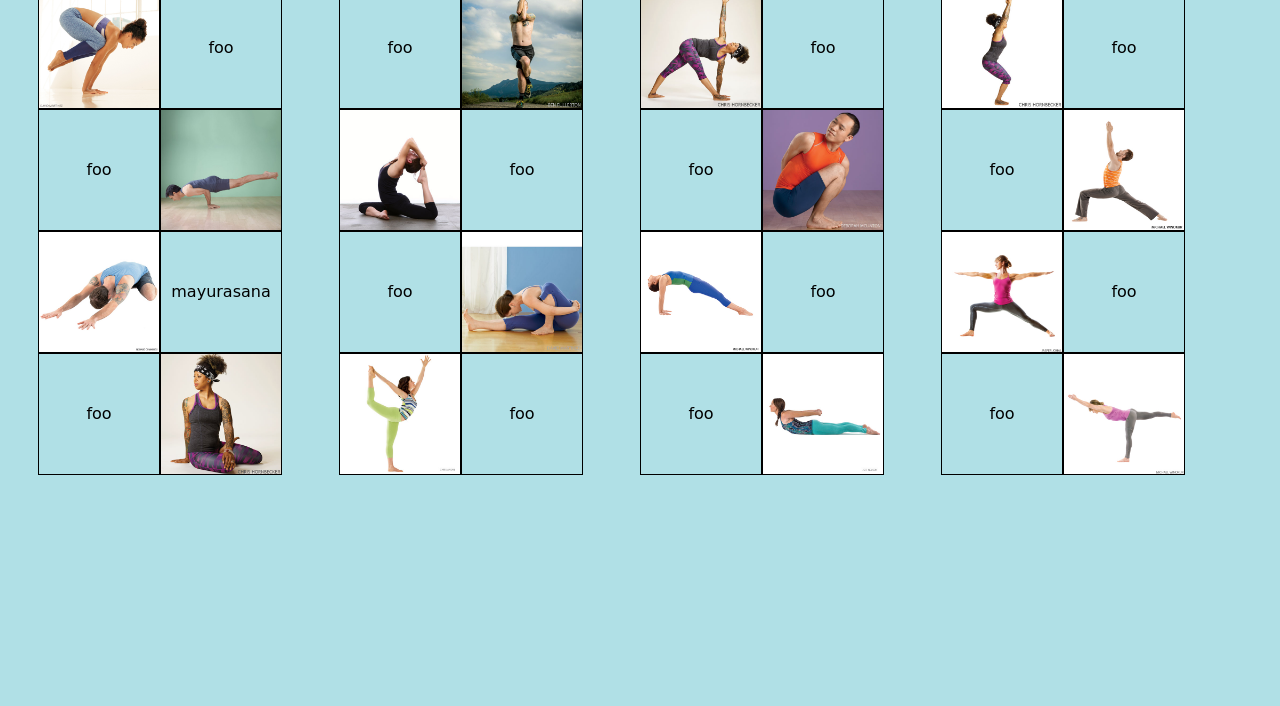
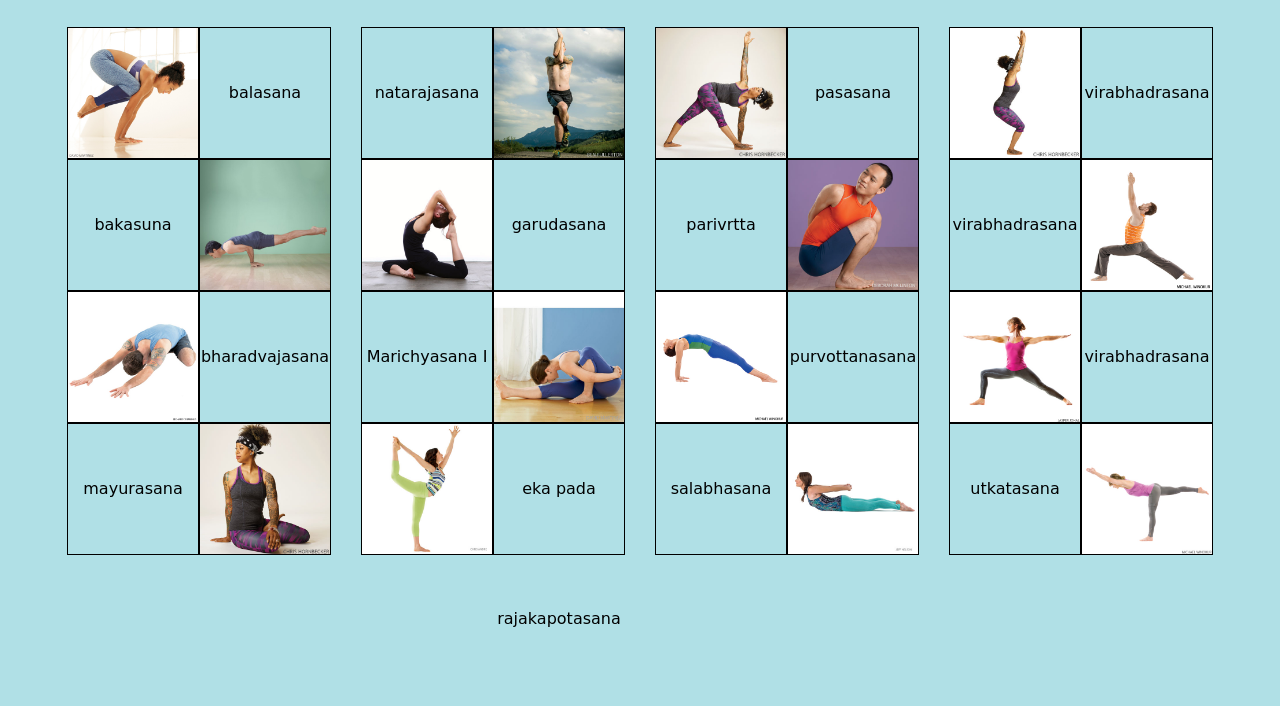
Before and after one commit to navyayvan/Asana, a plain HTML site: page index.html in a window 1280 px wide. Shown: the part 94-800 px from the top of the page. Drawn offline with nearby package versions, Linux system fonts and the light colour scheme.

Commit message:
board is drag/drop ready

```diff
--- a/css/main.css
+++ b/css/main.css
@@ -6,11 +6,12 @@ header {
 	color: white;
 	font-family: 'Dancing Script', cursive;
 	text-align: center;
+	font-size: 1.3em;
 }
 
 .cell {
-	height: 120px;
-	width: 120px;
+	height: 130px;
+	width: 130px;
 	border: 1px black solid;
 	padding: 0;
 	display: inline-block;
@@ -18,7 +19,7 @@ header {
 	float: left;
 	text-align: center;
 	vertical-align: middle;
-	line-height: 120px;
+	line-height: 130px;
 	font-family: 'PT Sans Italic', cursive;
 	font-size: 1em;
 	color: black;
@@ -32,6 +33,11 @@ header {
 
 }
 
+.row {
+	width: 264px;
+	margin: 15px;
+}
+
 
 
 img {
--- a/index.html
+++ b/index.html
@@ -12,147 +12,165 @@
 
 	<body>
 		<header>
-			<h1>Om</h1>
+			<h1>yogas-citta-vrtti-nirodhah</h1>
 		</header>
 
 		<div id="board">
 			<div class="row">
-				<div class="cell">
+				<div id="1" class="cell photo">
 				<img src="img/bakasana.jpg"/>
 				</div>
 
-				<div class="cell">
-				foo
+				<div id="2" class="cell">
+				balasana
+				<!-- accepts id 5 -->
 				</div>
 
-				<div class="cell">
-				foo
+				<div id="3" class="cell">
+				bakasuna
+				<!-- accepts id 1 -->
 				</div>
 
-				<div class="cell">
+				<div id="4" class="cell photo">
 				<img src="img/mayurasana.jpg"/>
 				</div>
 
-				<div class="cell">
+				<div id="5" class="cell photo">
 				<img src="img/balasana.jpg"/>
 				</div>
 
-				<div class="cell">
-				mayurasana
+				<div id="6" class="cell">
+				bharadvajasana I
+				<!-- accepts id 8 -->
 				</div>
 
-				<div class="cell">
-				foo
+				<div  id="7" class="cell">
+				mayurasana
+				<!-- accepts id 4 -->
 				</div>
 
-				<div class="cell">
+				<div id="8" class="cell photo">
 				<img src="img/bharadvajasana_I.jpg"/>
 				</div>
 
 			</div>
 
 			<div class="row">
-				<div class="cell">
-				foo
+				<div id='9' class="cell">
+				natarajasana
+				<!-- accepts id 15 -->
 				</div>
 
-				<div class="cell">
+				<div id="10" class="cell photo">
 				<img src="img/garudasana.jpg"/>
 				</div>
 
-				<div class="cell">
+				<div id="11" class="cell photo">
 				<img src="img/eka_pada_rajakapotasana.jpg"/>
 				</div>
 
-				<div class="cell">
-				foo
+				<div id="12" class="cell">
+				garudasana
+				<!-- accepts id 10 -->
 				</div>
 
-				<div class="cell">
-				foo
+				<div id="13" class="cell">
+				Marichyasana I
+			<!-- 	accepts id 14 -->
 				</div>
 
-				<div class="cell">
+				<div id="14" class="cell photo">
 				<img src="img/Marichyasana_I.jpg"/>
 				</div>
 
-				<div class="cell">
+				<div id="15" class="cell photo">
 				<img src="img/natarajasana.jpg"/>
 				</div>
 
-				<div class="cell">
-			 	foo
+				<div id="16" class="cell">
+			 	eka pada rajakapotasana
+			 	<!-- accepts id 11 -->
 				</div>
 			</div>
 
 			<div class="row">
-				<div class="cell">
+				<div id="17" class="cell photo">
 				<img src="img/parivrtta_trikonasana.jpg"/>
 				</div>
 
-				<div class="cell">
-				foo
+				<div id="18"class="cell">
+				pasasana
+				<!-- accepts id 20 -->
 				</div>
 
-				<div class="cell">
-				foo
+				<div id="19" class="cell">
+				parivrtta trikonasana
+				<!-- accepts id 17 -->
 				</div>
 
-				<div class="cell">
+				<div id="20" class="cell photo">
 					<img src="img/pasasana.jpg"/>
 				</div>
 
-				<div class="cell">
+				<div id="21" class="cell photo">
 					<img src="img/purvottanasana.jpg"/>
 				</div>
 
-				<div class="cell">
-				 foo
+				<div id="22" class="cell">
+				 purvottanasana
+				 <!-- accepts id 21 -->
 				</div>
 
-				<div class="cell">
-				foo
+				<div id="23" class="cell">
+				salabhasana
+				<!-- accepts id 24 -->
 				</div>
-				<div class="cell">
+
+				<div id="24" class="cell photo">
 					<img src="img/salabhasana.jpg"/>
 				</div>
 			</div>
 
 
 			<div class="row">
-				<div class="cell" >
+				<div id="25" class="cell photo" >
 				<img src="img/utkatasana.jpg"/>
 				</div>
 
-				<div class="cell">
-				foo
+				<div id="26" class="cell">
+				virabhadrasana II
+				<!-- accepts id 29 -->
 				</div>
 
-				<div class="cell">
-				foo
+				<div id="27" class="cell">
+				virabhadrasana III
+				<!-- accepts id 32 -->
 				</div>
 
-				<div class="cell">
+				<div id="28" class="cell photo">
 				<img src="img/virabhadrasana_I.jpg"/>
 				</div>
 
-				<div class="cell">
+				<div id="29" class="cell photo">
 				<img src="img/virabhadrasana_II.jpg"/>
 				</div>
 
-				<div class="cell">
-				foo
+				<div id="30" class="cell">
+				virabhadrasana I
+				<!-- accepts id 28 -->
 				</div>
 
-				<div class="cell">
-				foo
+				<div id="31" class="cell">
+				utkatasana
+				<!-- accepts id 25 -->
 				</div>
 
-				<div class="cell">
+				<div id="32" class="cell photo">
 				<img src="img/virabhadrasana_III.jpg"/>
 				</div>
 			</div>
 		</div>
+
 	<script src="https://ajax.googleapis.com/ajax/libs/jquery/2.2.0/jquery.min.js"></script>
 	<script src="https://cdnjs.cloudflare.com/ajax/libs/jqueryui/1.11.4/jquery-ui.min.js"></script>
 	<script type="text/javascript" src="js/script.js"></script>
--- a/js/script.js
+++ b/js/script.js
@@ -3,7 +3,146 @@ var playerTwo;
 
 
 $(document).ready(function() {
-	$('.cell').draggable();
+
+	$('.photo').draggable();
+
+
+	$('#2').droppable( {
+		accept: "#5",
+		rvevert: 'invalid',
+		drop: function() {
+			$('#2').hide();
+			$('#5').hide();
+		}
+	});
+
+	$('#3').droppable( {
+		accept: "#1",
+		drop: function() {
+			$('#3').hide();
+			$('#1').hide();
+		}
+	});
+
+	$('#6').droppable( {
+		accept: "#8",
+		drop: function() {
+			$('#6').hide();
+			$('#8').hide();
+		}
+	});
+
+	$('#7').droppable( {
+		accept: "#4",
+		drop: function() {
+			$('#7').hide();
+			$('#4').hide();
+		}
+	});
+
+    $('#9').droppable( {
+		accept: "#15",
+		drop: function() {
+			$('#9').hide();
+			$('#15').hide();
+		}
+	});
+
+	$('#12').droppable( {
+		accept: "#10",
+		drop: function() {
+			$('#12').hide();
+			$('#10').hide();
+		}
+	});
+
+	$('#13').droppable( {
+		accept: "#14",
+		drop: function() {
+			$('#13').hide();
+			$('#14').hide();
+		}
+	});
+
+	$('#16').droppable( {
+		accept: "#11",
+		drop: function() {
+			$('#16').hide();
+			$('#11').hide();
+		}
+	});
+
+	$('#18').droppable( {
+			accept: "#20",
+			drop: function() {
+				$('#18').hide();
+				$('#20').hide();
+			}
+		});
+
+	$('#19').droppable( {
+		accept: "#17",
+		drop: function() {
+			$('#19').hide();
+			$('#17').hide();
+		}
+	});
+
+	$('#16').droppable( {
+		accept: "#11",
+		drop: function() {
+			$('#16').hide();
+			$('#11').hide();
+		}
+	});
+
+	$('#22').droppable( {
+		accept: "#21",
+		drop: function() {
+			$('#22').hide();
+			$('#21').hide();
+		}
+	});
+
+	$('#23').droppable( {
+		accept: "#24",
+		drop: function() {
+			$('#23').hide();
+			$('#24').hide();
+		}
+	});
+
+	$('#26').droppable( {
+		accept: "#29",
+		drop: function() {
+			$('#26').hide();
+			$('#29').hide();
+		}
+	});
+
+	$('#27').droppable( {
+		accept: "#32",
+		drop: function() {
+			$('#27').hide();
+			$('#32').hide();
+		}
+	});
+
+	$('#30').droppable( {
+		accept: "#28",
+		drop: function() {
+			$('#30').hide();
+			$('#28').hide();
+		}
+	});
+
+	$('#31').droppable( {
+		accept: "#25",
+		drop: function() {
+			$('#31').hide();
+			$('#25').hide();
+		}
+	});
 
 
 });
```
Also changed, not shown: droppablepractice.html (added, +38 -0 lines).
